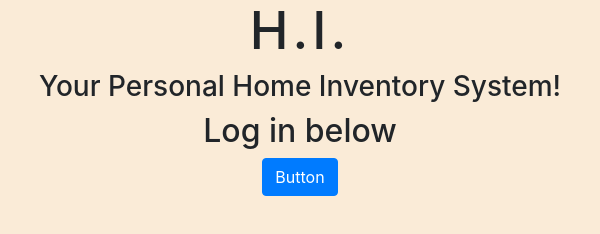
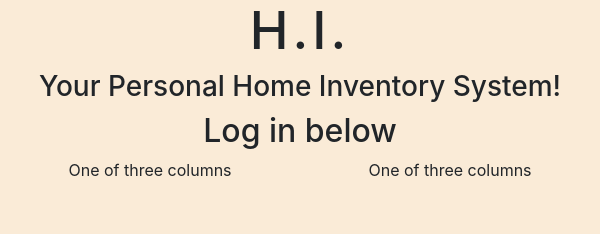
Before and after one commit to KalinBowden/HackDaOzarks, an Electron app: page index.html in a window 600 px wide. Drawn offline with nearby package versions, Linux system fonts and the light colour scheme.

Commit message:
some buttons

```diff
--- a/index.html
+++ b/index.html
@@ -14,7 +14,14 @@
         <h2 class = "Log-in">Log in below</h2>
     </header>
     <div class="container-fluid">
-        <button class="btn btn-primary" type="submit">Button</button>
+        <div class="row">
+            <div class="col-sm">
+            One of three columns
+            </div>
+            <div class="col-sm">
+            One of three columns
+            </div>
+        </div>
     </div>
 
     <script src="https://code.jquery.com/jquery-3.3.1.slim.min.js" integrity="sha384-q8i/X+965DzO0rT7abK41JStQIAqVgRVzpbzo5smXKp4YfRvH+8abtTE1Pi6jizo" crossorigin="anonymous"></script>
--- a/main.js
+++ b/main.js
@@ -4,7 +4,7 @@ const {app, BrowserWindow} = require('electron')
 
   function createWindow () {
     // Create the browser window.
-    win = new BrowserWindow({width: 800, height: 600})
+    win = new BrowserWindow({width: 600, height: 600})
 
     // and load the index.html of the app.
     win.loadURL(url.format({
```
